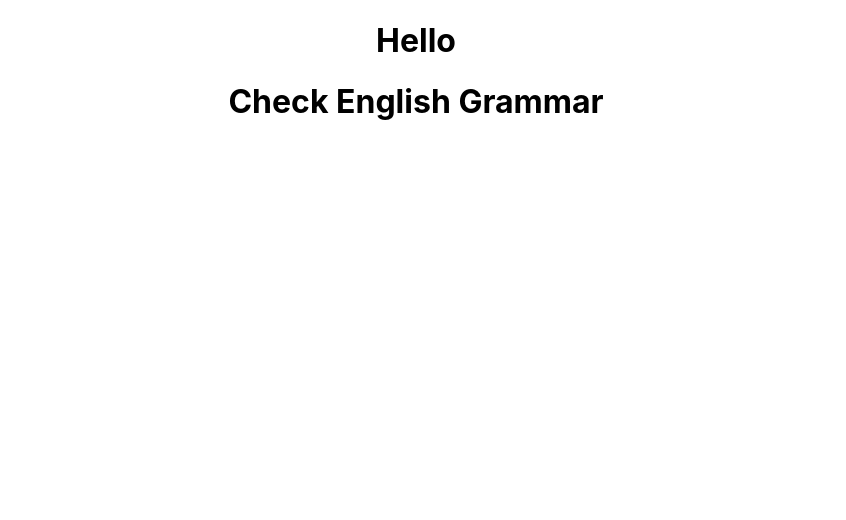
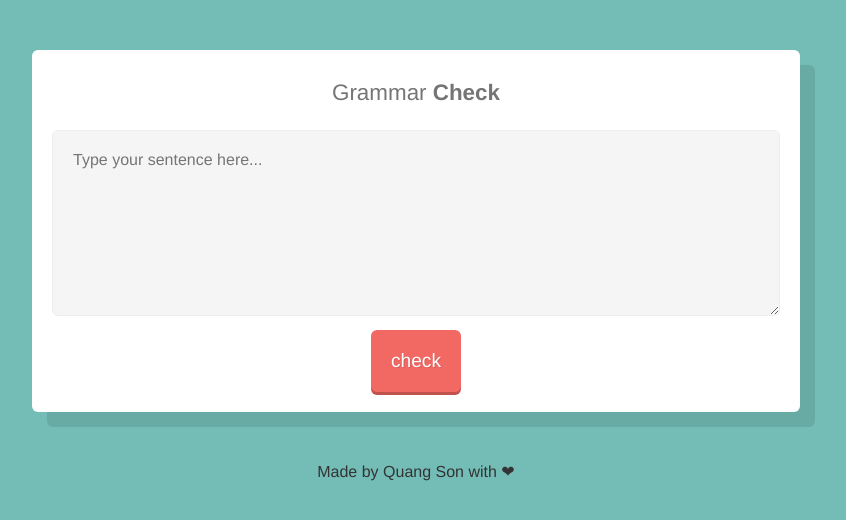
Before and after one commit to KuaqSon/check-english-grammar, a React (Create React App) app in the folder client/: page / in a window 1280 px wide. Shown: the top 520 px of the page, without its empty margins (224-1070 px from the left). Built offline with nearby package versions, Linux system fonts and the light colour scheme.

Commit message:
Add grammar check UI

```diff
--- a/client/package.json
+++ b/client/package.json
@@ -6,13 +6,15 @@
     "@testing-library/jest-dom": "^4.2.4",
     "@testing-library/react": "^9.3.2",
     "@testing-library/user-event": "^7.1.2",
+    "axios": "^0.19.2",
     "react": "^16.12.0",
     "react-dom": "^16.12.0",
+    "react-hook-form": "^4.9.2",
     "react-scripts": "3.3.1"
   },
   "scripts": {
     "start": "react-scripts start",
-    "build": "react-scripts build",
+    "build": "react-scripts build && set MODE=prod",
     "test": "react-scripts test",
     "eject": "react-scripts eject"
   },
--- a/client/src/App.css
+++ b/client/src/App.css
@@ -1,38 +1,178 @@
 .App {
   text-align: center;
+  padding: 0 16px;
 }
 
-.App-logo {
-  height: 40vmin;
-  pointer-events: none;
+.pos-relative {
+  position: relative;
 }
 
-@media (prefers-reduced-motion: no-preference) {
-  .App-logo {
-    animation: App-logo-spin infinite 20s linear;
-  }
+article,
+aside,
+details,
+figcaption,
+figure,
+footer,
+header,
+hgroup,
+nav,
+section {
+  display: block;
 }
 
-.App-header {
-  background-color: #282c34;
-  min-height: 100vh;
-  display: flex;
-  flex-direction: column;
-  align-items: center;
-  justify-content: center;
-  font-size: calc(10px + 2vmin);
-  color: white;
+html {
+  font-size: 100%;
+  -webkit-text-size-adjust: 100%;
+  -ms-text-size-adjust: 100%;
 }
 
-.App-link {
-  color: #61dafb;
+input:focus,
+textarea:focus {
+  outline: none;
 }
 
-@keyframes App-logo-spin {
-  from {
-    transform: rotate(0deg);
-  }
-  to {
-    transform: rotate(360deg);
-  }
+label,
+select,
+button,
+input[type="submit"],
+input[type="radio"],
+input[type="checkbox"] input[type="button"] {
+  cursor: pointer;
 }
+
+a,
+a:visited,
+a:active {
+  text-decoration: none;
+}
+
+a:hover {
+  text-decoration: none;
+}
+
+::selection {
+  background: #ed327b;
+  color: #fff;
+}
+
+::-moz-selection {
+  background: #ed327b;
+  color: #fff;
+}
+
+* {
+  font-size: 100%;
+  margin: 0;
+  padding: 0;
+  -webkit-box-sizing: border-box;
+  -moz-box-sizing: border-box;
+  box-sizing: border-box;
+}
+
+* {
+  font-family: "Helvetica Neue", Helvetica, Arial;
+}
+
+h5 {
+  text-align: center;
+  margin-top: 5px;
+  color: rgba(0, 0, 0, 0.3);
+}
+
+h5 > a,
+a:visited {
+  color: #fff;
+  text-decoration: underline;
+}
+
+h5 > a:hover {
+  text-decoration: none;
+}
+
+.card {
+  /* background:#f9f6ed; */
+  background: #ffffff;
+  border-radius: 6px;
+  padding: 20px;
+  padding-top: 30px;
+  max-width: 768px;
+  min-width: 280px;
+  margin: 50px auto;
+  box-shadow: 15px 15px 0px rgba(0, 0, 0, 0.1);
+}
+
+.card + .card {
+  margin-top: 24px;
+}
+
+h1 {
+  text-align: center;
+  font-size: 1.4em;
+  font-weight: 700;
+  color: #757575;
+  margin-bottom: 24px;
+}
+
+span {
+  font-weight: 200;
+}
+
+.input-box {
+  width: 100%;
+  background: #f5f5f5;
+  border: 0;
+  padding: 20px;
+  border-radius: 6px;
+  margin-bottom: 10px;
+  border: 1px solid #eee;
+}
+
+.btn {
+  position: relative;
+  padding: 20px;
+  border-radius: 6px;
+  border: 0;
+  background: #f26964;
+  font-size: 1.2em;
+  color: #fff;
+  text-shadow: 1px 1px 0px rgba(0, 0, 0, 0.1);
+  box-shadow: 0px 3px 0px #c1524e;
+}
+
+.btn:active {
+  top: 3px;
+  box-shadow: none;
+}
+
+h6 {
+  text-align: center;
+  padding: 20px;
+  padding-top: 35px;
+  color: #777;
+  cursor: pointer;
+}
+
+.social {
+  display: none;
+}
+
+.fb {
+  margin-top: 15px;
+  background: #3b5998;
+  box-shadow: 0px 3px 0px #2c416e;
+}
+
+.tw {
+  background: #00acee;
+  box-shadow: 0px 3px 0px #008dc3;
+}
+
+.google {
+  background: #db4a39;
+  box-shadow: 0px 3px 0px #b93f31;
+}
+
+footer {
+  color: #333333;
+  padding-bottom: 16px;
+}
--- a/client/src/App.js
+++ b/client/src/App.js
@@ -1,11 +1,20 @@
-import React from 'react';
-import './App.css';
+import React, { useState } from "react";
+import "./App.css";
+import FormText from "./Components/FormText";
+import ResultCard from "./Components/ResultCard";
 
 function App() {
+  const [matches, setMatches] = useState([]);
+
   return (
     <div className="App">
-      <h1>Hello</h1>
-      <h1>Check English Grammar</h1>
+      <FormText callback={matches => setMatches(matches)} />
+
+      {matches.map((m, index) => (
+        <ResultCard key={index} result={m} />
+      ))}
+
+      <footer>Made by Quang Son with ❤</footer>
     </div>
   );
 }
--- /dev/null
+++ b/client/src/Components/FormText.js
@@ -0,0 +1,38 @@
+import React, { useState } from "react";
+import { useForm } from "react-hook-form";
+import { checkSentence } from "../Services/grammar";
+import Loading from "./Loading";
+
+export default function FormText({ callback }) {
+  const [loading, setLoading] = useState(false);
+  const { register, handleSubmit, errors } = useForm();
+  const onSubmit = data => {
+    setLoading(true);
+    checkSentence(data, onSubmitCallback);
+  };
+
+  const onSubmitCallback = data => {
+    console.log("\nLog ->\n: FormText -> data", data);
+    if (callback) callback(data);
+    setLoading(false);
+  };
+
+  return (
+    <form className="card pos-relative" onSubmit={handleSubmit(onSubmit)}>
+      <h1>
+        <span>Grammar</span> Check
+      </h1>
+      <textarea
+        className="input-box"
+        rows="8"
+        name="text"
+        placeholder="Type your sentence here..."
+        ref={register({ required: true, maxLength: 50000 })}
+      />
+
+      <input className="btn" type="submit" value="check" />
+
+      {loading && <Loading />}
+    </form>
+  );
+}
--- /dev/null
+++ b/client/src/Components/Loading/Loading.css
@@ -0,0 +1,60 @@
+.boxLoading {
+  width: 50px;
+  height: 50px;
+  margin: auto;
+  position: absolute;
+  left: 0;
+  right: 0;
+  top: 0;
+  bottom: 0;
+}
+.boxLoading:before {
+  content: "";
+  width: 50px;
+  height: 5px;
+  background: #000;
+  opacity: 0.1;
+  position: absolute;
+  top: 59px;
+  left: 0;
+  border-radius: 50%;
+  animation: shadow 0.5s linear infinite;
+}
+.boxLoading:after {
+  content: "";
+  width: 50px;
+  height: 50px;
+  background: #1a6844;
+  animation: animate 0.5s linear infinite;
+  position: absolute;
+  top: 0;
+  left: 0;
+  border-radius: 3px;
+}
+@keyframes animate {
+  17% {
+    border-bottom-right-radius: 3px;
+  }
+  25% {
+    transform: translateY(9px) rotate(22.5deg);
+  }
+  50% {
+    transform: translateY(18px) scale(1, 0.9) rotate(45deg);
+    border-bottom-right-radius: 40px;
+  }
+  75% {
+    transform: translateY(9px) rotate(67.5deg);
+  }
+  100% {
+    transform: translateY(0) rotate(90deg);
+  }
+}
+@keyframes shadow {
+  0%,
+  100% {
+    transform: scale(1, 1);
+  }
+  50% {
+    transform: scale(1.2, 1);
+  }
+}
--- /dev/null
+++ b/client/src/Components/Loading/index.js
@@ -0,0 +1,8 @@
+import React from "react";
+import "./Loading.css";
+
+const Loading = () => {
+  return <div class="boxLoading"></div>;
+};
+
+export default Loading;
--- /dev/null
+++ b/client/src/Components/ResultCard.js
@@ -0,0 +1,12 @@
+import React from "react";
+export default function ResultCard({result}) {
+  const {
+    message
+  } = result;
+
+  return (
+    <div className="card">
+      <h6>{message}</h6>
+    </div>
+  );
+}
--- /dev/null
+++ b/client/src/Services/grammar.js
@@ -0,0 +1,19 @@
+import axios from "axios";
+const BaseUrl = process.env.MODE === "prod" ? "" : "http://localhost:3001";
+
+export const checkSentence = ({ text }, callback) => {
+  axios({
+    method: "post",
+    url: `${BaseUrl}/api/v1/grammar/check`,
+    data: {
+      language: "en-US",
+      text
+    }
+  })
+    .then(response => {
+      if (callback && response.data) callback(response.data.matches);
+    })
+    .catch(e => {
+      console.error(e);
+    });
+};
--- a/client/src/index.css
+++ b/client/src/index.css
@@ -5,6 +5,7 @@ body {
     sans-serif;
   -webkit-font-smoothing: antialiased;
   -moz-osx-font-smoothing: grayscale;
+  background: #74bdb7;
 }
 
 code {
```
